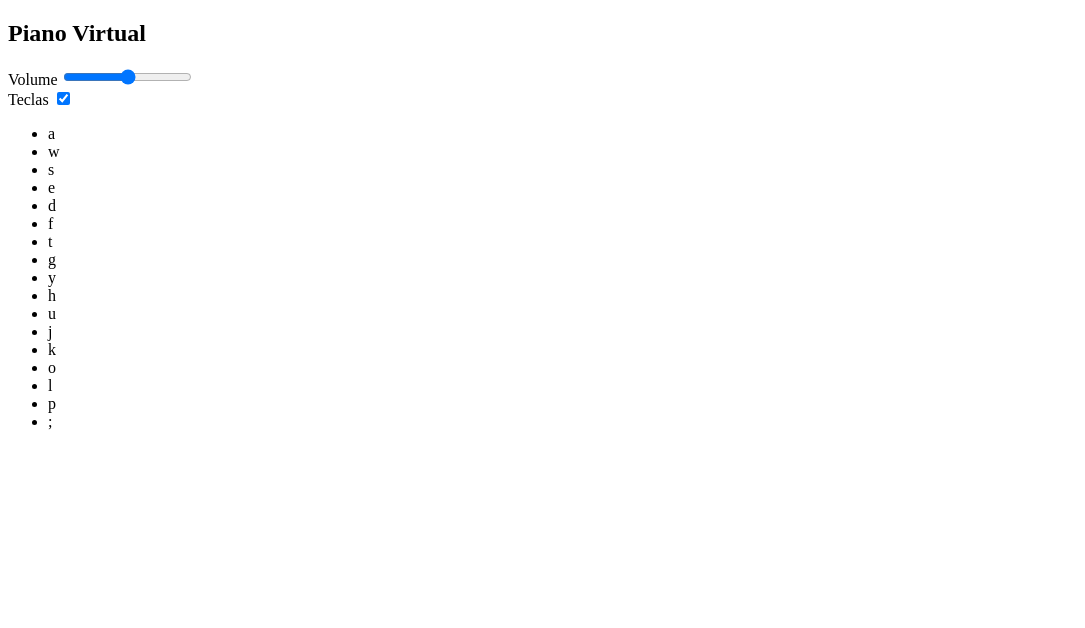
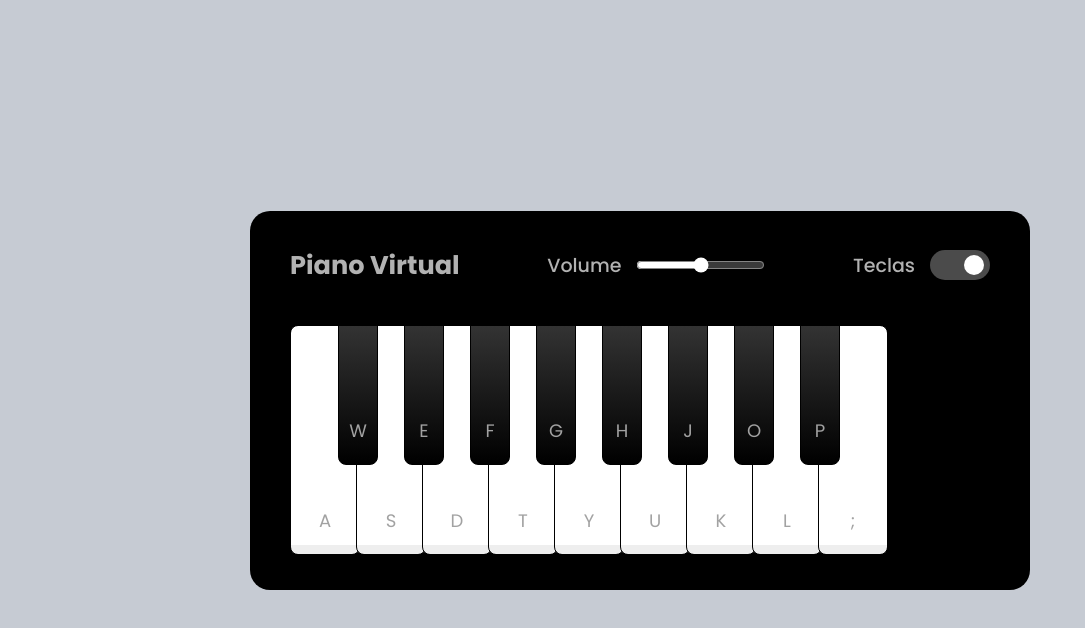
Before and after one commit to dudassmelo/simulador-piano-dio, a plain HTML site: page index.html in a window 1280 px wide. Shown: the whole page, without its empty margins (0-1085 px from the left). Drawn offline with Linux system fonts and the light colour scheme; the site is published under a folder, as on GitHub Pages, so addresses that start at the root find nothing.

Commit message:
ajustando src

```diff
--- a/index.html
+++ b/index.html
@@ -6,8 +6,8 @@
     <title>Piano Simulator</title>
 
     <!-- syles -->
-    <link rel="stylesheet" href="/src/styles/reset.css">
-    <link rel="stylesheet" href="/src/styles/main.css">
+    <link rel="stylesheet" href="src/styles/reset.css">
+    <link rel="stylesheet" href="src/styles/main.css">
 
     <!-- fonts -->
     <link rel="preconnect" href="https://fonts.googleapis.com">
@@ -47,6 +47,6 @@
         </ul>
     </div>
 
-<script src="/src/scripts/engine.js"></script>
+<script src="src/scripts/engine.js"></script>
 </body>
 </html>
```
